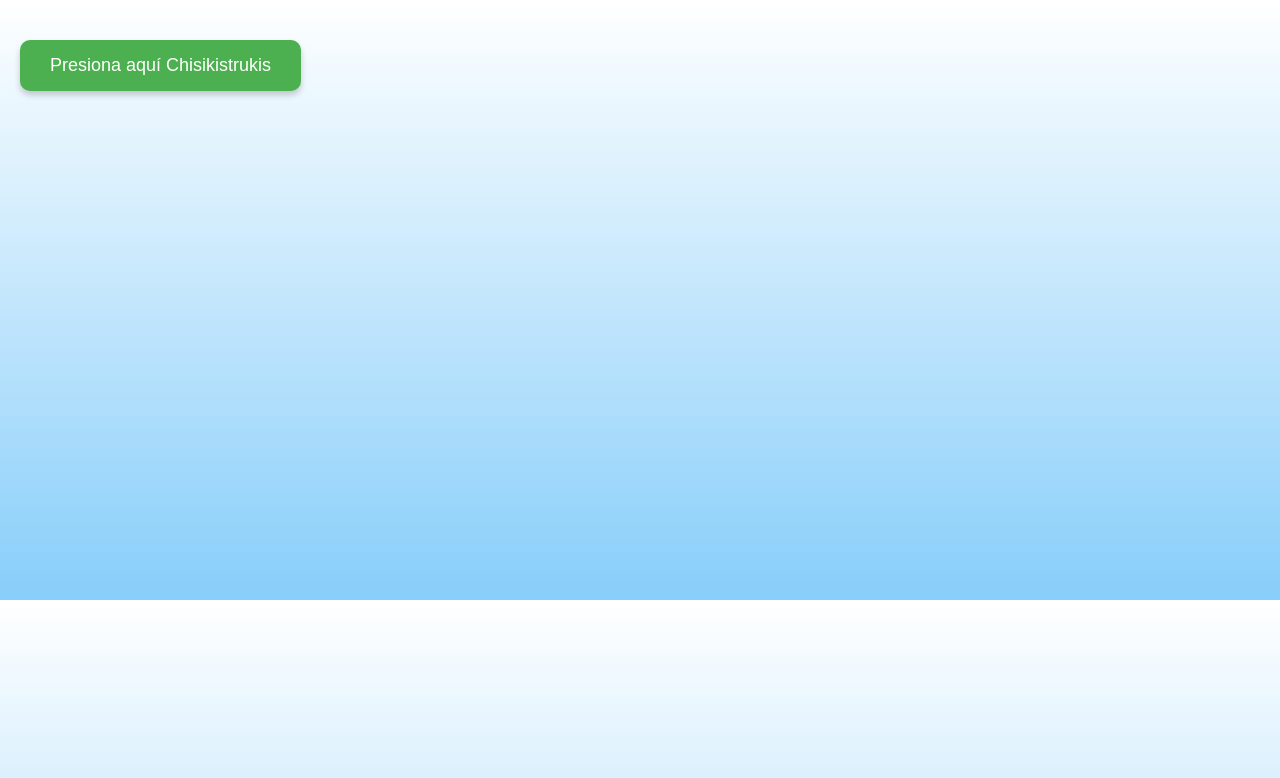
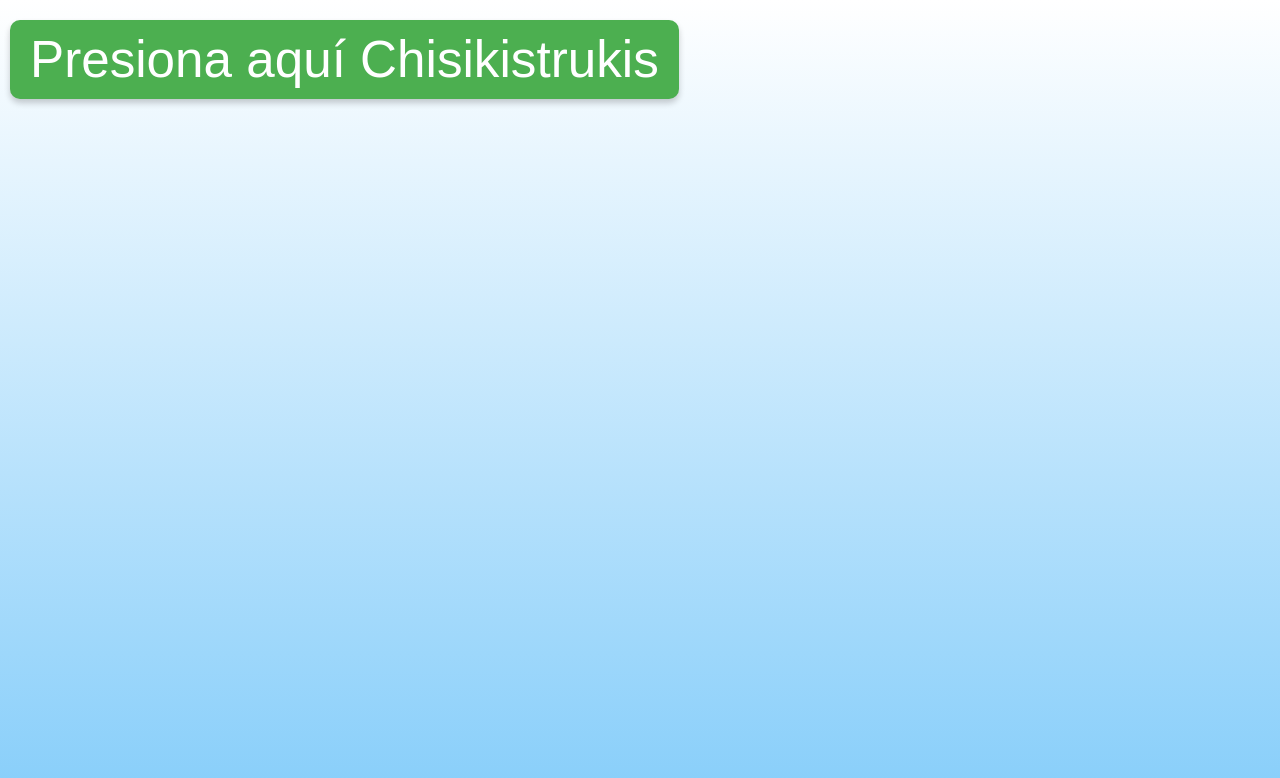
Before and after one commit to BreakerFingers/Flores, a plain HTML site: page index.html in a window 1280 px wide. Drawn offline with Linux system fonts and the light colour scheme.

Commit message:
Update index.html

```diff
--- a/index.html
+++ b/index.html
@@ -2,6 +2,7 @@
 <html lang="es">
 <head>
     <meta charset="UTF-8">
+    <meta name="viewport" content="width=device-width, initial-scale=1.0"> <!-- Añadir meta tag para móviles -->
     <title>Césped orgánico con Flores meciéndose</title>
     <style>
         body {
@@ -15,14 +16,16 @@
             display: block;
             margin: 0 auto;
             background-color: transparent;
+            width: 100vw;  /* Ajuste para ancho completo de la pantalla */
+            height: 100vh; /* Ajuste para alto completo de la pantalla */
         }
         button {
-            padding: 15px 30px;
-            font-size: 18px;
-            margin-top: 20px;
+            padding: 10px 20px;
+            font-size: 4vw;  /* Escalar el tamaño del texto para pantallas pequeñas */
+            margin-top: 10px;
             position: absolute;
-            top: 20px;
-            left: 20px;
+            top: 10px;
+            left: 10px;
             z-index: 1;
             background-color: #4CAF50; /* Verde suave */
             color: white;
@@ -45,7 +48,7 @@
 </head>
 <body>
     <button onclick="generateScene()">Presiona aquí Chisikistrukis</button>
-    <canvas id="canvas" width="800" height="600"></canvas>
+    <canvas id="canvas"></canvas> <!-- El canvas ahora se ajusta automáticamente al tamaño del viewport -->
     <!-- Añadir el elemento de audio -->
     <audio id="backgroundMusic" src="Flores.mp3" loop></audio>
 
@@ -55,6 +58,15 @@
         var grassBlades = [];
         var flowers = [];
         var swayAngle = 0;
+
+        // Ajustar el tamaño del canvas al tamaño de la ventana del navegador
+        function resizeCanvas() {
+            canvas.width = window.innerWidth;
+            canvas.height = window.innerHeight;
+        }
+
+        window.addEventListener('resize', resizeCanvas); // Ajustar el tamaño cuando se cambie el tamaño de la ventana
+        resizeCanvas(); // Llamar cuando se carga la página
 
         function generateScene() {
             // Iniciar la música de fondo cuando se genera la escena
@@ -135,7 +147,13 @@
                 // Balanceo y mecerse con el viento
                 var sway = Math.sin((Date.now() / 500) + (index / 5)) * 5; // Balanceo de la flor
                 var windSway = Math.sin(Date.now() / 3000) * 15; // Mecerse con el viento de manera más lenta
-                ctx.rotate((sway + windSway) * Math.PI / 180); // Aplicar ambos efectos de rotación
+
+                // Movimiento lateral más lento
+                var lateralSway = Math.sin(Date.now() / 7000) * 10; // Movimiento lateral lento
+
+                // Aplicar los tres efectos de rotación y movimiento lateral
+                ctx.rotate((sway + windSway) * Math.PI / 180);
+                ctx.translate(lateralSway, 0); // Movimiento de lado a lado lento
 
                 // Dibujar pétalos
                 for (var i = 0; i < petalCount; i++) {
```
